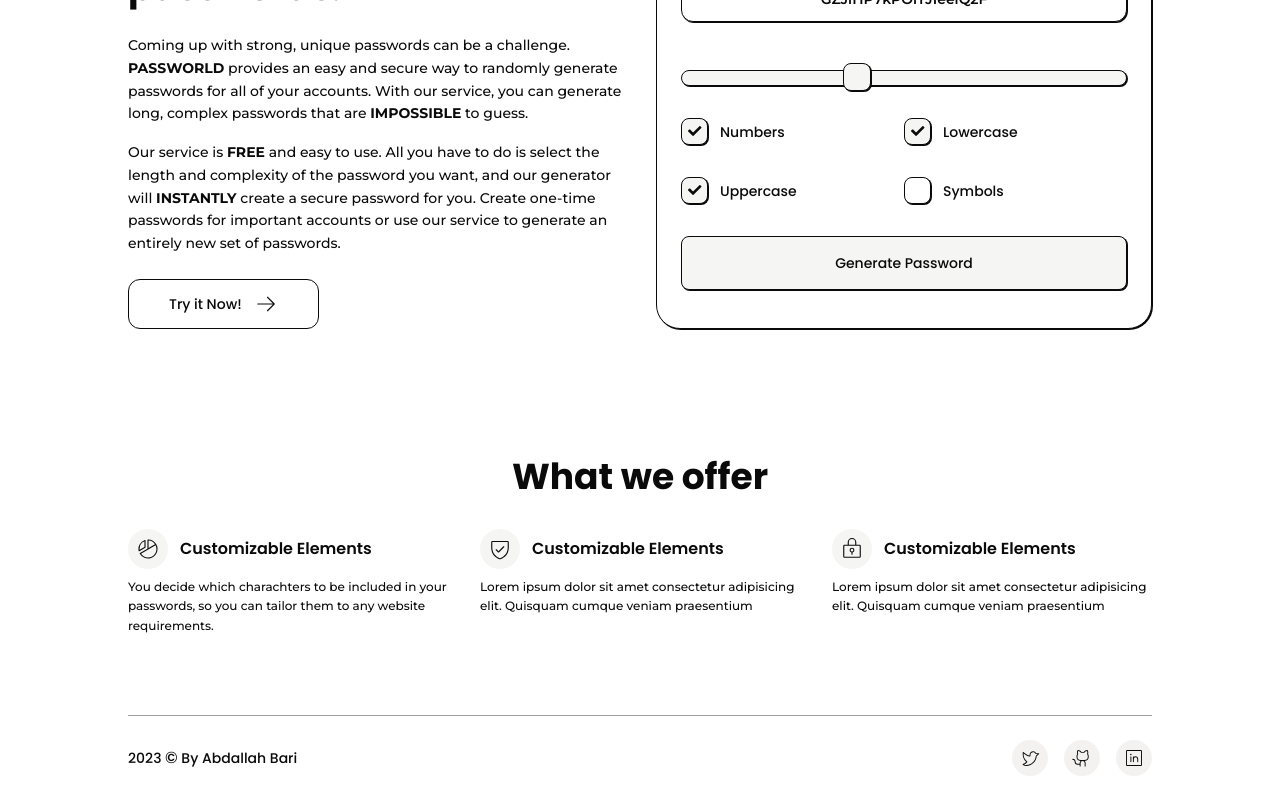
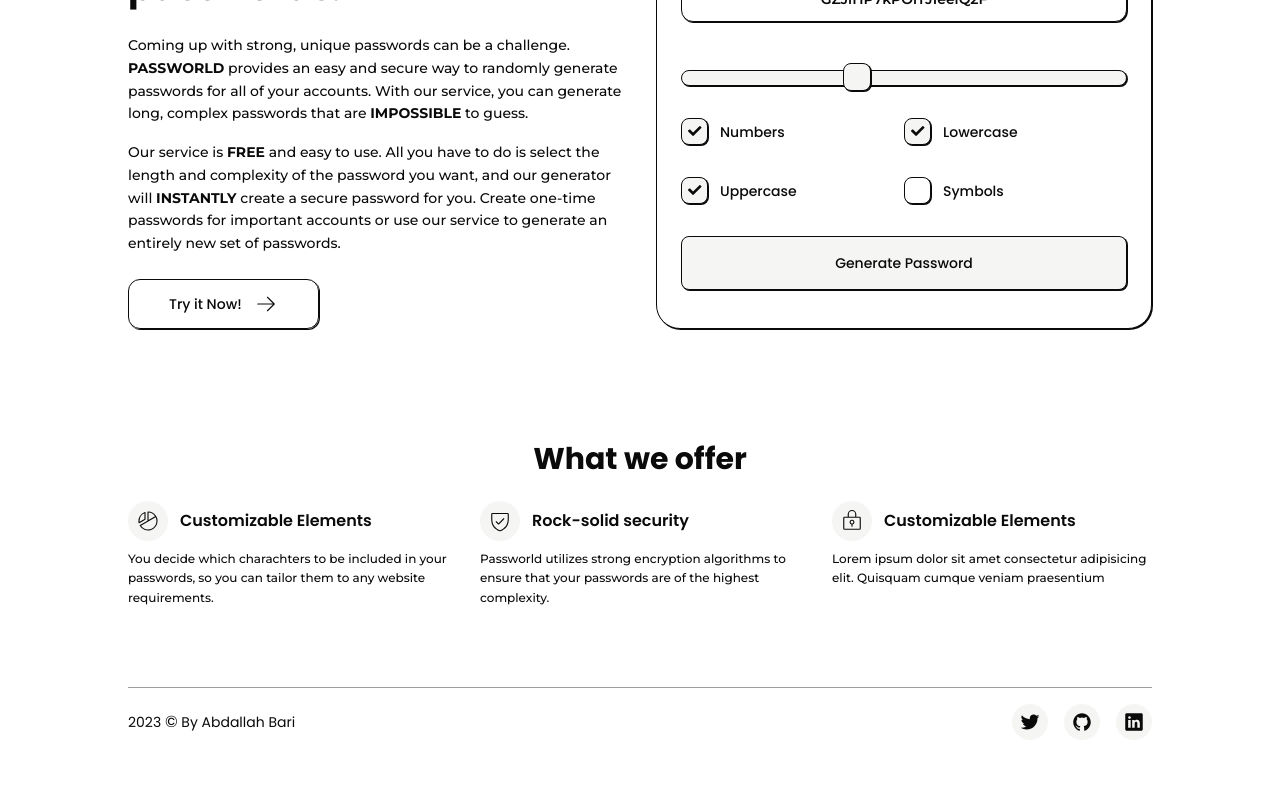
Before and after one commit to Abdallah01win/Passworld, a Vue app: page / in a window 1280 px wide. Shown: the part 1005-1805 px from the top of the page. After the commit the page ends 1761 px from the top, so only its background shows below. Built offline with nearby package versions, Linux system fonts and the light colour scheme.

Commit message:
restyle footer and add content in info

```diff
--- a/src/components/Footer.vue
+++ b/src/components/Footer.vue
@@ -4,19 +4,21 @@ import Github from './icons/Logos/Github.vue';
 import Linkedin from './icons/Logos/Linkedin.vue';
 </script>
 <template>
-<footer class="border-t border-myBlack/40 py-6 flex items-center justify-between xl:max-w-[1024px] mx-auto">
-    <div>2023 <span class="text-base">&#169;</span> By Abdallah Bari</div>
+    <footer class=" /text-background">
+        <div class="py-4 flex items-center justify-between xl:max-w-[1024px] mx-auto border-t border-myBlack/40">
+            <div class="font-normal">2023 <span class="text-base">&#169;</span> By Abdallah Bari</div>
 
             <div class="flex items-center gap-4">
-        <span class="p-2 bg-myGray-200 rounded-full">
-            <Twitter class="w-5 fill-myBlack"/>
+                <span class="p-2 bg-myGray-300 rounded-full">
+                    <Twitter class="w-5 fill-myBlack" />
                 </span>
-        <span class="p-2 bg-myGray-200 rounded-full">
-            <Github class="w-5 fill-myBlack"/>
+                <span class="p-2 bg-myGray-300 rounded-full">
+                    <Github class="w-5 fill-myBlack" />
                 </span>
-        <span class="p-2 bg-myGray-200 rounded-full">
-            <Linkedin class="w-5 fill-myBlack"/>
+                <span class="p-2 bg-myGray-300 rounded-full">
+                    <Linkedin class="w-5 fill-myBlack" />
                 </span>
+            </div>
         </div>
     </footer>
 </template>
--- a/src/components/Info.vue
+++ b/src/components/Info.vue
@@ -4,8 +4,8 @@ import Pichart from "./icons/Pichart.vue";
 import Shiled from "./icons/Shiled.vue";
 </script>
 <template>
-  <div class="mt-12 mb-20 xl:max-w-[1024px] mx-auto">
-    <div class="text-center text-4xl font-bold mb-8">What we offer</div>
+  <div class="mt-8 mb-20 xl:max-w-[1024px] mx-auto">
+    <div class="text-center text-3xl font-bold mb-6">What we offer</div>
     <div class="grid grid-cols-3 gap-x-8">
       <div class="flex gap-x-3">
         <!-- <div class="flex flex-col items-center justify-between">
@@ -41,11 +41,10 @@ import Shiled from "./icons/Shiled.vue";
             <span class="bg-myGray-300 p-2 rounded-full">
               <Shiled class="w-6 fill-myBlack" />
             </span>
-            <div class="font-semibold text-base">Customizable Elements</div>
+            <div class="font-semibold text-base">Rock-solid security</div>
           </div>
           <p class="font-Montserrat leading-relaxed text-xs">
-            Lorem ipsum dolor sit amet consectetur adipisicing elit. Quisquam
-            cumque veniam praesentium
+            Passworld utilizes strong encryption algorithms to ensure that your passwords are of the highest complexity.
           </p>
         </div>
       </div>
--- a/src/components/icons/Logos/Github.vue
+++ b/src/components/icons/Logos/Github.vue
@@ -1,3 +1,3 @@
 <template>
-    <svg xmlns="http://www.w3.org/2000/svg" viewBox="0 0 256 256"><path d="M206.13,75.92A57.79,57.79,0,0,0,201.2,29a6,6,0,0,0-5.2-3,57.77,57.77,0,0,0-47,24H123A57.77,57.77,0,0,0,76,26a6,6,0,0,0-5.2,3,57.79,57.79,0,0,0-4.93,46.92A55.88,55.88,0,0,0,58,104v8a54.06,54.06,0,0,0,50.45,53.87A37.85,37.85,0,0,0,98,192v10H72a26,26,0,0,1-26-26A38,38,0,0,0,8,138a6,6,0,0,0,0,12,26,26,0,0,1,26,26,38,38,0,0,0,38,38H98v18a6,6,0,0,0,12,0V192a26,26,0,0,1,52,0v40a6,6,0,0,0,12,0V192a37.85,37.85,0,0,0-10.45-26.13A54.06,54.06,0,0,0,214,112v-8A55.88,55.88,0,0,0,206.13,75.92ZM202,112a42,42,0,0,1-42,42H112a42,42,0,0,1-42-42v-8a43.86,43.86,0,0,1,7.3-23.69,6,6,0,0,0,.81-5.76,45.85,45.85,0,0,1,1.43-36.42,45.85,45.85,0,0,1,35.23,21.1A6,6,0,0,0,119.83,62h32.34a6,6,0,0,0,5.06-2.76,45.83,45.83,0,0,1,35.23-21.11,45.85,45.85,0,0,1,1.43,36.42,6,6,0,0,0,.79,5.74A43.78,43.78,0,0,1,202,104Z"></path></svg>
+    <svg xmlns="http://www.w3.org/2000/svg" class="ionicon" viewBox="0 0 512 512"><path d="M256 32C132.3 32 32 134.9 32 261.7c0 101.5 64.2 187.5 153.2 217.9a17.56 17.56 0 003.8.4c8.3 0 11.5-6.1 11.5-11.4 0-5.5-.2-19.9-.3-39.1a102.4 102.4 0 01-22.6 2.7c-43.1 0-52.9-33.5-52.9-33.5-10.2-26.5-24.9-33.6-24.9-33.6-19.5-13.7-.1-14.1 1.4-14.1h.1c22.5 2 34.3 23.8 34.3 23.8 11.2 19.6 26.2 25.1 39.6 25.1a63 63 0 0025.6-6c2-14.8 7.8-24.9 14.2-30.7-49.7-5.8-102-25.5-102-113.5 0-25.1 8.7-45.6 23-61.6-2.3-5.8-10-29.2 2.2-60.8a18.64 18.64 0 015-.5c8.1 0 26.4 3.1 56.6 24.1a208.21 208.21 0 01112.2 0c30.2-21 48.5-24.1 56.6-24.1a18.64 18.64 0 015 .5c12.2 31.6 4.5 55 2.2 60.8 14.3 16.1 23 36.6 23 61.6 0 88.2-52.4 107.6-102.3 113.3 8 7.1 15.2 21.1 15.2 42.5 0 30.7-.3 55.5-.3 63 0 5.4 3.1 11.5 11.4 11.5a19.35 19.35 0 004-.4C415.9 449.2 480 363.1 480 261.7 480 134.9 379.7 32 256 32z"/></svg>
 </template>
--- a/src/components/icons/Logos/Linkedin.vue
+++ b/src/components/icons/Logos/Linkedin.vue
@@ -1,3 +1,3 @@
 <template>
-    <svg xmlns="http://www.w3.org/2000/svg" viewBox="0 0 256 256"><path d="M216,26H40A14,14,0,0,0,26,40V216a14,14,0,0,0,14,14H216a14,14,0,0,0,14-14V40A14,14,0,0,0,216,26Zm2,190a2,2,0,0,1-2,2H40a2,2,0,0,1-2-2V40a2,2,0,0,1,2-2H216a2,2,0,0,1,2,2ZM94,112v64a6,6,0,0,1-12,0V112a6,6,0,0,1,12,0Zm88,28v36a6,6,0,0,1-12,0V140a22,22,0,0,0-44,0v36a6,6,0,0,1-12,0V112a6,6,0,0,1,12,0v2.11A34,34,0,0,1,182,140ZM98,84A10,10,0,1,1,88,74,10,10,0,0,1,98,84Z"></path></svg>
+    <svg xmlns="http://www.w3.org/2000/svg" class="ionicon" viewBox="0 0 512 512"><path d="M444.17 32H70.28C49.85 32 32 46.7 32 66.89v374.72C32 461.91 49.85 480 70.28 480h373.78c20.54 0 35.94-18.21 35.94-38.39V66.89C480.12 46.7 464.6 32 444.17 32zm-273.3 373.43h-64.18V205.88h64.18zM141 175.54h-.46c-20.54 0-33.84-15.29-33.84-34.43 0-19.49 13.65-34.42 34.65-34.42s33.85 14.82 34.31 34.42c-.01 19.14-13.31 34.43-34.66 34.43zm264.43 229.89h-64.18V296.32c0-26.14-9.34-44-32.56-44-17.74 0-28.24 12-32.91 23.69-1.75 4.2-2.22 9.92-2.22 15.76v113.66h-64.18V205.88h64.18v27.77c9.34-13.3 23.93-32.44 57.88-32.44 42.13 0 74 27.77 74 87.64z"/></svg>
 </template>
--- a/src/components/icons/Logos/Twitter.vue
+++ b/src/components/icons/Logos/Twitter.vue
@@ -1,3 +1,3 @@
 <template>
-    <svg xmlns="http://www.w3.org/2000/svg" viewBox="0 0 256 256"><path d="M245.54,69.71A6,6,0,0,0,240,66H208.4a46.6,46.6,0,0,0-40.33-24,44.93,44.93,0,0,0-32.31,13.12A45.92,45.92,0,0,0,122,88v8.66c-42-10-76.6-44.52-77-44.88A6,6,0,0,0,34.8,55.46c-4.25,47.22,9.42,78.75,21.64,96.89a107.71,107.71,0,0,0,23.07,25c-15.49,19-41.34,28.89-41.62,29a6,6,0,0,0-2.88,9C36,216.83,45.78,230,80,230c69.88,0,128.23-54,133.82-123.34l30.42-30.41A6,6,0,0,0,245.54,69.71ZM203.76,99.76a6,6,0,0,0-1.75,3.86C197.93,167.76,144.33,218,80,218c-14,0-22.76-2.41-28.06-4.8,11.3-5.68,29.72-16.88,41.05-33.87a6,6,0,0,0,.85-4.67A6,6,0,0,0,91,170.82c-.13-.08-13.13-7.86-25-25.72C52,124,45.31,98.43,46,68.88c14.88,12.6,45.57,35.09,81,41a6,6,0,0,0,7-5.92V88a34,34,0,0,1,10.19-24.34A33.05,33.05,0,0,1,167.93,54c13.43.17,26,8.37,31.24,20.4a6,6,0,0,0,5.5,3.6h20.84Z"></path></svg>
+<svg xmlns="http://www.w3.org/2000/svg" class="ionicon" viewBox="0 0 512 512"><path d="M496 109.5a201.8 201.8 0 01-56.55 15.3 97.51 97.51 0 0043.33-53.6 197.74 197.74 0 01-62.56 23.5A99.14 99.14 0 00348.31 64c-54.42 0-98.46 43.4-98.46 96.9a93.21 93.21 0 002.54 22.1 280.7 280.7 0 01-203-101.3A95.69 95.69 0 0036 130.4c0 33.6 17.53 63.3 44 80.7A97.5 97.5 0 0135.22 199v1.2c0 47 34 86.1 79 95a100.76 100.76 0 01-25.94 3.4 94.38 94.38 0 01-18.51-1.8c12.51 38.5 48.92 66.5 92.05 67.3A199.59 199.59 0 0139.5 405.6a203 203 0 01-23.5-1.4A278.68 278.68 0 00166.74 448c181.36 0 280.44-147.7 280.44-275.8 0-4.2-.11-8.4-.31-12.5A198.48 198.48 0 00496 109.5z"/></svg>
 </template>
--- a/src/views/HomeView.vue
+++ b/src/views/HomeView.vue
@@ -26,7 +26,7 @@ import ArrowRight from '../components/icons/ArrowRight.vue';
         >
         How does it works
         </button> -->
-        <button class="flex items-center gap-x-3 border border-myBlack rounded-xl py-3 px-10 cursor-default">
+        <button class="boxShadow flex items-center gap-x-3 border border-myBlack rounded-xl py-3 px-10 cursor-default">
          <span>Try it Now!</span>
           <span>
             <ArrowRight class="w-6 fill-myBlack" />
@@ -54,6 +54,9 @@ import ArrowRight from '../components/icons/ArrowRight.vue';
 .clip {
   clip-path: polygon(0 0, 100% 0, 100% 100%, 0 80%);
 
+}
+.boxShadow {
+  box-shadow: 1px 1px 0px 0px #0A0A0A;
 }
 
 .mesh {
```
Lines whose indentation alone changed are shown as unchanged.
